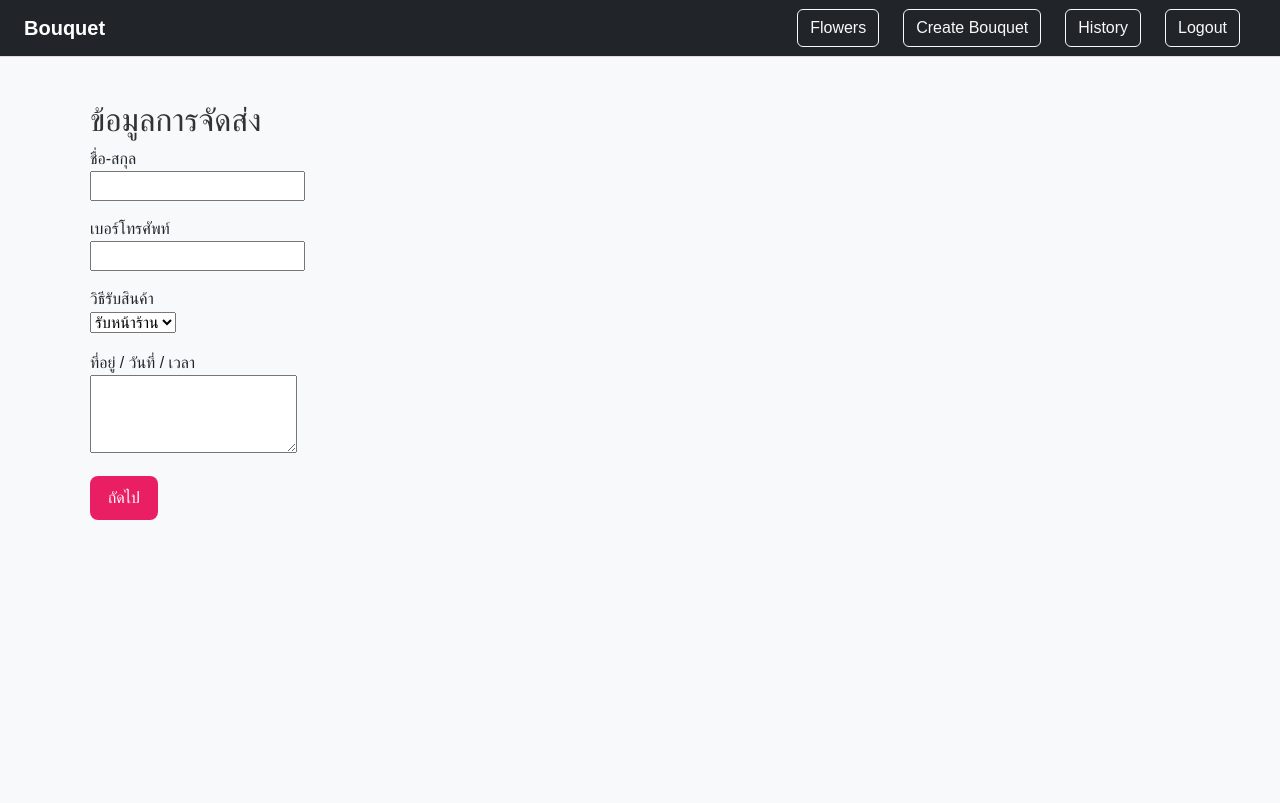
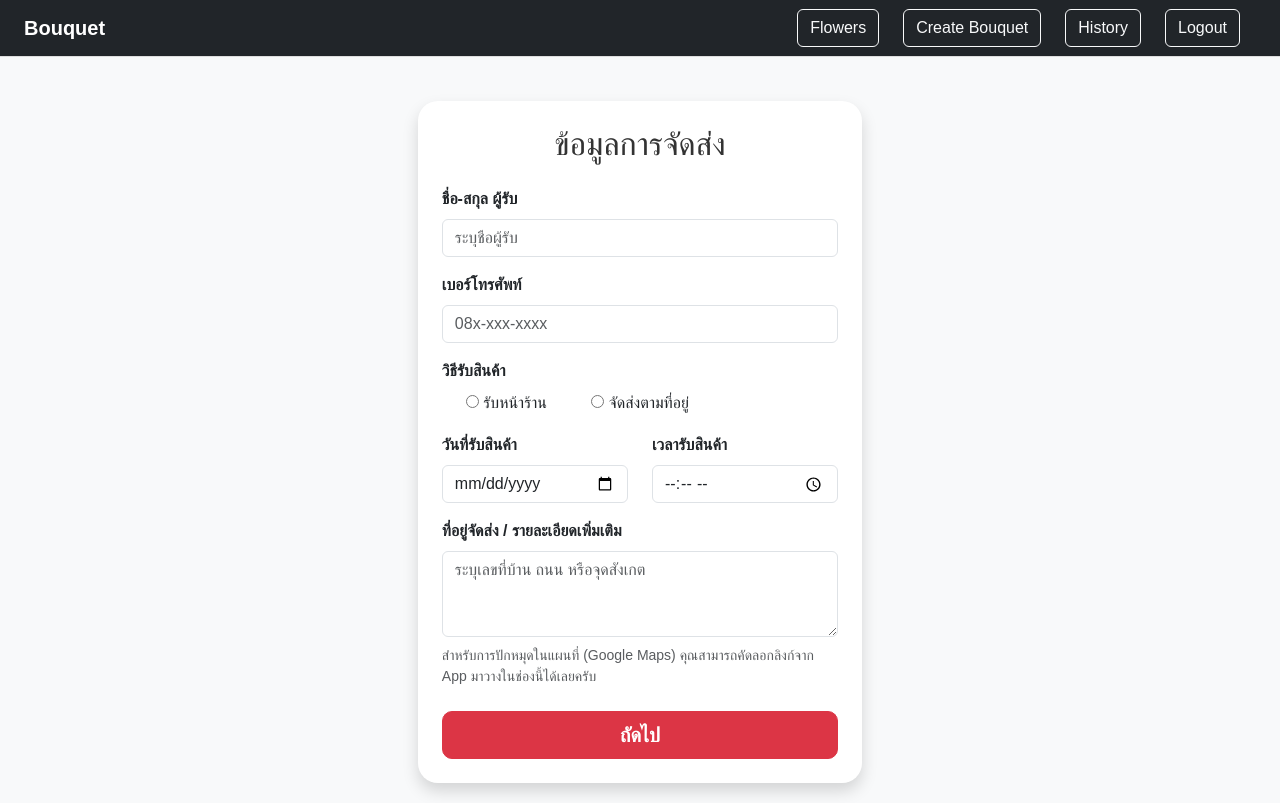
Before and after one commit to 6810110102psu-cmd/bouquet-web, a Flask app: page /delivery in a window 1280 px wide. Before the commit the page ends 520 px from the top, so only its background shows below. Run offline with Flask 3, Linux system fonts and the light colour scheme; the visitor is signed in with stand-in values (Sample User, id 1).

Commit message:
การจัดเลย์เอ้าต์ (Centering): ใช้คลาส row justify-content-center ของ Bootstrap เพื่อดึงเอาการ์ดข้อมูลมาไว้ตรงกลางหน้าจอ และใส่ card shadow เพื่อให้ดูเป็นระเบียบและสวยงาม  2.  วิธีรับสินค้า (Radio Buttons): เปลี่ยนจาก Dropdown เดิมเป็น Radio Buttons (จุดกลมๆ) โดยตั้งค่าให้เลือกได้อย่างใดอย่างหนึ่ง (name="method" เดียวกัน) และบังคับให้เลือกโดยใช้ required    วันที่และเวลา (Date & Time Picker): * ใช้ input type="date" สำหรับเลือกวัน/เดือน/ปี (ปฏิทินจะเด้งขึ้นมาให้เลือกตามมาตรฐานสากล)     * ใช้ input type="time" สำหรับเลือกเวลา   ที่อยู่ปักหมุด: ใส่ช่อง textarea ที่รองรับการวางลิงก์ปักหมุดมาให้แทน ซึ่งเป็นวิธีที่สะดวกและนิยมใช้กันในร้านค้าทั่วไป

```diff
--- a/templates/delivery.html
+++ b/templates/delivery.html
@@ -1,31 +1,61 @@
 {% extends "base.html" %}
 {% block content %}
-<h2>ข้อมูลการจัดส่ง</h2>
 
-<form method="post">
-    <p>
-        ชื่อ-สกุล<br>
-        <input type="text" name="fullname" required>
-    </p>
+<div class="row justify-content-center">
+    <div class="col-md-6 col-lg-5">
+        <div class="card shadow p-4 border-0" style="border-radius: 20px;">
+            <h2 class="text-center mb-4">ข้อมูลการจัดส่ง</h2>
 
-    <p>
-        เบอร์โทรศัพท์<br>
-        <input type="text" name="phone" required>
-    </p>
+            <form method="POST">
+                <div class="mb-3">
+                    <label class="form-label fw-bold">ชื่อ-สกุล ผู้รับ</label>
+                    <input type="text" name="fullname" class="form-control" placeholder="ระบุชื่อผู้รับ" required>
+                </div>
 
-    <p>
-        วิธีรับสินค้า<br>
-        <select name="method" required>
-            <option value="รับหน้าร้าน">รับหน้าร้าน</option>
-            <option value="จัดส่ง">จัดส่ง</option>
-        </select>
-    </p>
+                <div class="mb-3">
+                    <label class="form-label fw-bold">เบอร์โทรศัพท์</label>
+                    <input type="tel" name="phone" class="form-control" placeholder="08x-xxx-xxxx" required>
+                </div>
 
-    <p>
-        ที่อยู่ / วันที่ / เวลา<br>
-        <textarea name="detail" rows="3" required></textarea>
-    </p>
+                <div class="mb-3">
+                    <label class="form-label fw-bold d-block">วิธีรับสินค้า</label>
+                    <div class="form-check form-check-inline">
+                        <input class="form-check-item" type="radio" name="method" id="pickup" value="รับหน้าร้าน" required>
+                        <label class="form-check-label" for="pickup">รับหน้าร้าน</label>
+                    </div>
+                    <div class="form-check form-check-inline">
+                        <input class="form-check-item" type="radio" name="method" id="delivery" value="จัดส่ง" required>
+                        <label class="form-check-label" for="delivery">จัดส่งตามที่อยู่</label>
+                    </div>
+                </div>
 
-    <button type="submit">ถัดไป</button>
-</form>
+                <div class="row">
+                    <div class="col-md-6 mb-3">
+                        <label class="form-label fw-bold">วันที่รับสินค้า</label>
+                        <input type="date" name="receive_date" class="form-control" required>
+                    </div>
+                    <div class="col-md-6 mb-3">
+                        <label class="form-label fw-bold">เวลารับสินค้า</label>
+                        <input type="time" name="receive_time" class="form-control" required>
+                    </div>
+                </div>
+
+                <div class="mb-4">
+                    <label class="form-label fw-bold">ที่อยู่จัดส่ง / รายละเอียดเพิ่มเติม</label>
+                    <textarea name="detail" class="form-control" rows="3" placeholder="ระบุเลขที่บ้าน ถนน หรือจุดสังเกต"></textarea>
+                    <div class="form-text text-muted mt-2">
+                        <i class="bi bi-geo-alt"></i> สำหรับการปักหมุดในแผนที่ (Google Maps) คุณสามารถคัดลอกลิงก์จาก App มาวางในช่องนี้ได้เลยครับ
+                    </div>
+                </div>
+
+                <div class="text-center">
+                    <button type="submit" class="btn btn-danger btn-lg w-100 py-2 fw-bold" style="border-radius: 10px;">
+                        ถัดไป
+                    </button>
+                </div>
+            </form>
+        </div>
+    </div>
+</div>
+
 {% endblock %}
```
